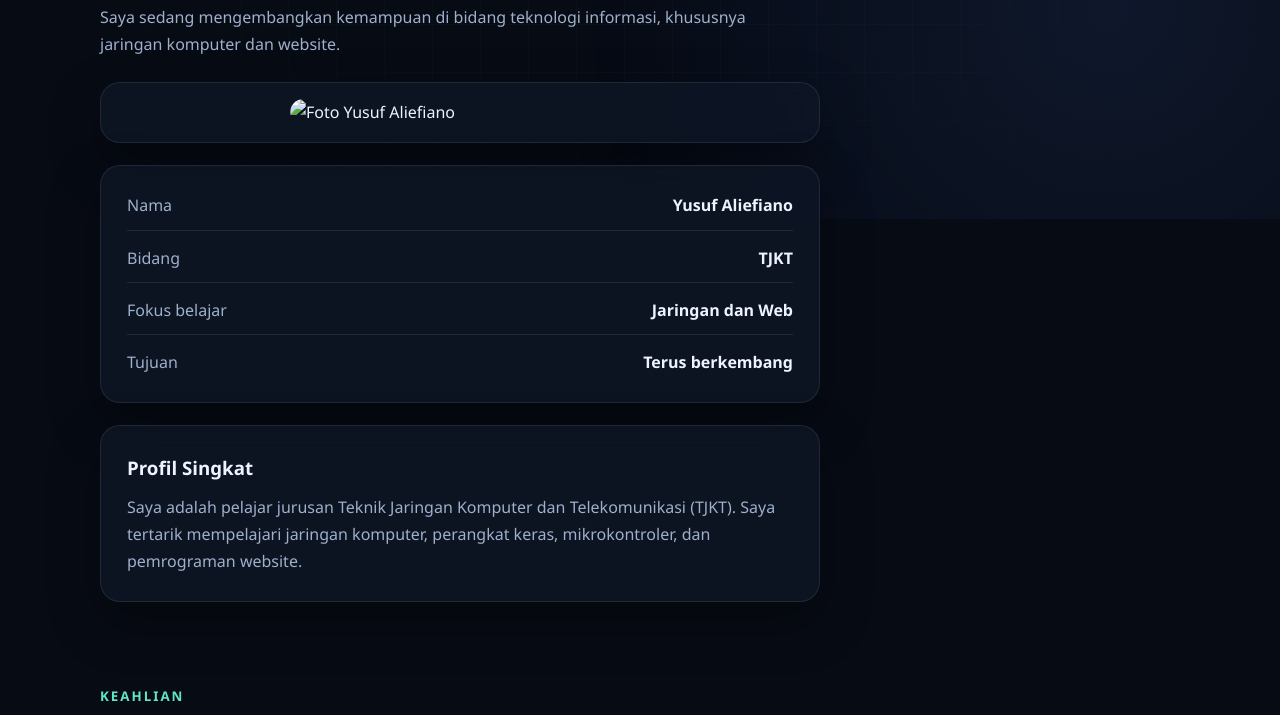
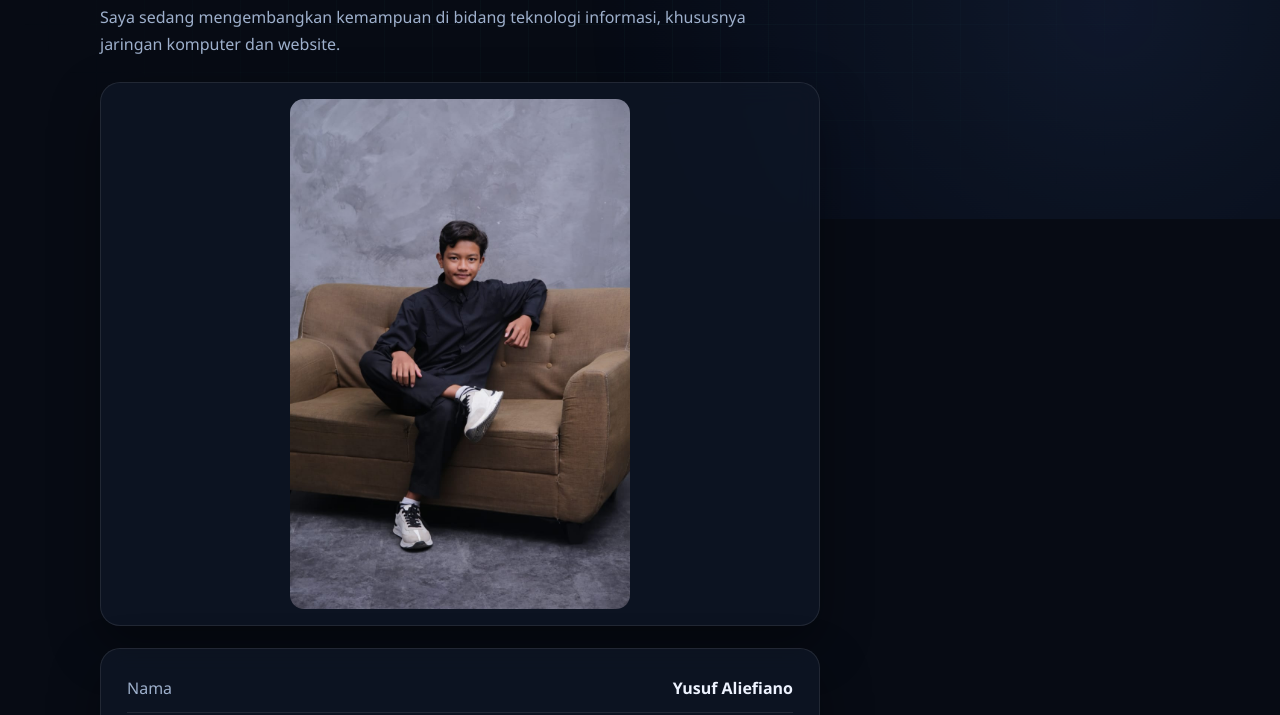
Before and after one commit to alif799s/Yusuf, a plain HTML site: page index.html in a window 1280 px wide. Shown: the part 600-1315 px from the top of the page. Drawn offline with Linux system fonts and the light colour scheme.

Commit message:
Update index.html

```diff
--- a/index.html
+++ b/index.html
@@ -940,7 +940,7 @@ footer {
 
         <!-- 1. FOTO -->
         <div class="card about-photo-card reveal">
-          <img src="foto-yusuf.jpeg" alt="Foto Yusuf Aliefiano">
+          <img src="foto-yusuf.jfif" alt="Foto Yusuf Aliefiano">
         </div>
 
         <!-- 2. NAMA -->
```
